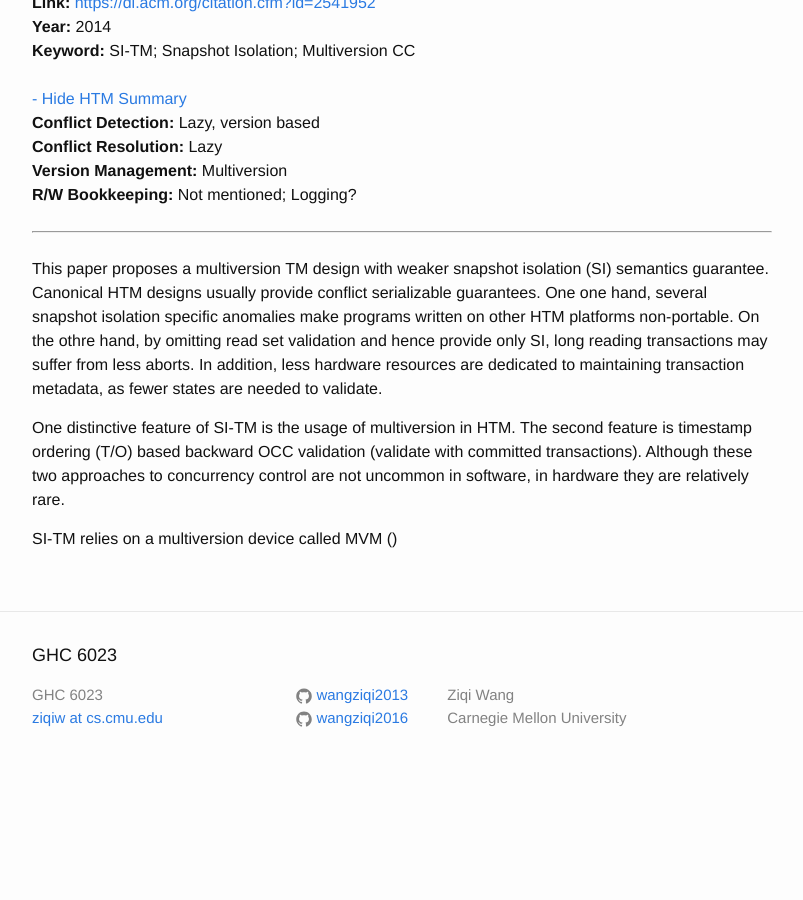
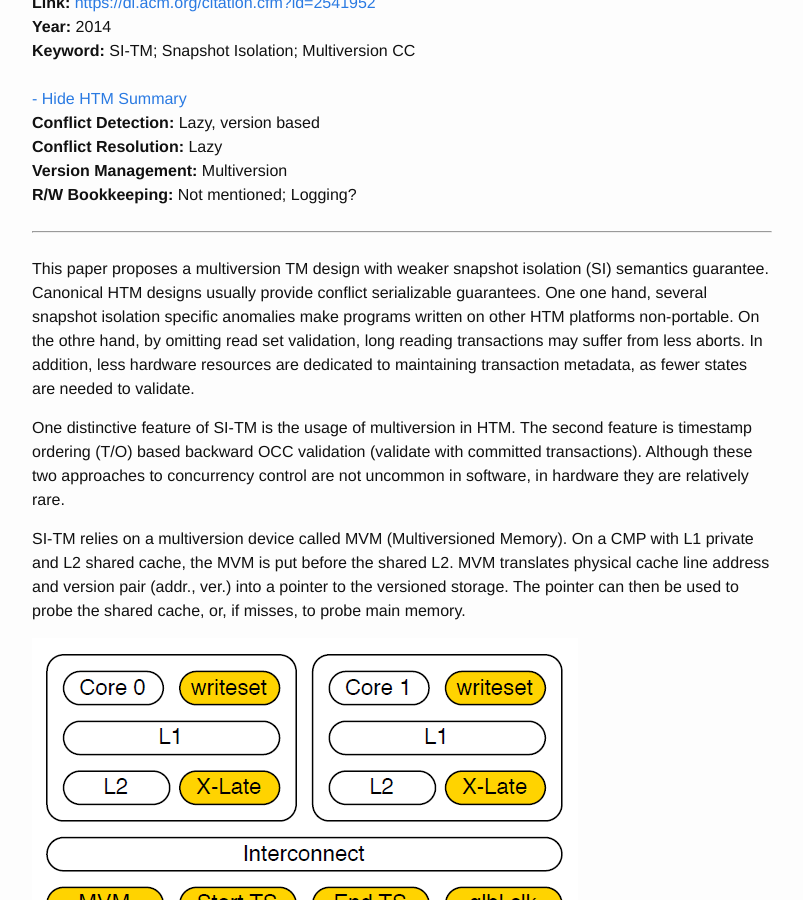
Before and after one commit to wangziqi2013/wangziqi2013.github.io, a Jekyll site: the page built from _posts/2018-03-15-SI-TM-Reducing-TM-Abort-Rates-Through-SI.markdown, in a window 1280 px wide and 900 px high, scrolled down 325 px. Shown: the whole window, without its empty margins (238-1041 px from the left). Built offline with Jekyll 4.4.1, drawn with Linux system fonts in a browser that asks for light colours; before the commit the page ends 1114 px from its top, so only the background shows below that.

Commit message:
Include picture of MVM

```diff
--- a/_posts/2018-03-15-SI-TM-Reducing-TM-Abort-Rates-Through-SI.markdown
+++ b/_posts/2018-03-15-SI-TM-Reducing-TM-Abort-Rates-Through-SI.markdown
@@ -16,7 +16,7 @@ version_mgmt: Multiversion
 This paper proposes a multiversion TM design with weaker snapshot isolation (SI) semantics guarantee.
 Canonical HTM designs usually provide conflict serializable guarantees. One one hand, several snapshot
 isolation specific anomalies make programs written on other HTM platforms non-portable. On the othre hand,
-by omitting read set validation and hence provide only SI, long reading transactions may suffer from
+by omitting read set validation, long reading transactions may suffer from
 less aborts. In addition, less hardware resources are dedicated to maintaining transaction metadata,
 as fewer states are needed to validate.
 
@@ -24,4 +24,9 @@ One distinctive feature of SI-TM is the usage of multiversion in HTM. The second
 (T/O) based backward OCC validation (validate with committed transactions). Although these two approaches
 to concurrency control are not uncommon in software, in hardware they are relatively rare.
 
-SI-TM relies on a multiversion device called MVM ()
+SI-TM relies on a multiversion device called MVM (Multiversioned Memory). On a CMP with L1 private and L2 shared cache,
+the MVM is put before the shared L2. MVM translates physical cache line address and version pair (addr., ver.)
+into a pointer to the versioned storage. The pointer can then be used to probe the shared cache, or, if misses, to
+probe main memory.
+
+![SI-TM MVM architecture]({{ "/static/SI-TM-architecture.png" | prepend: site.baseurl }} "SI-TM MVM")
```
